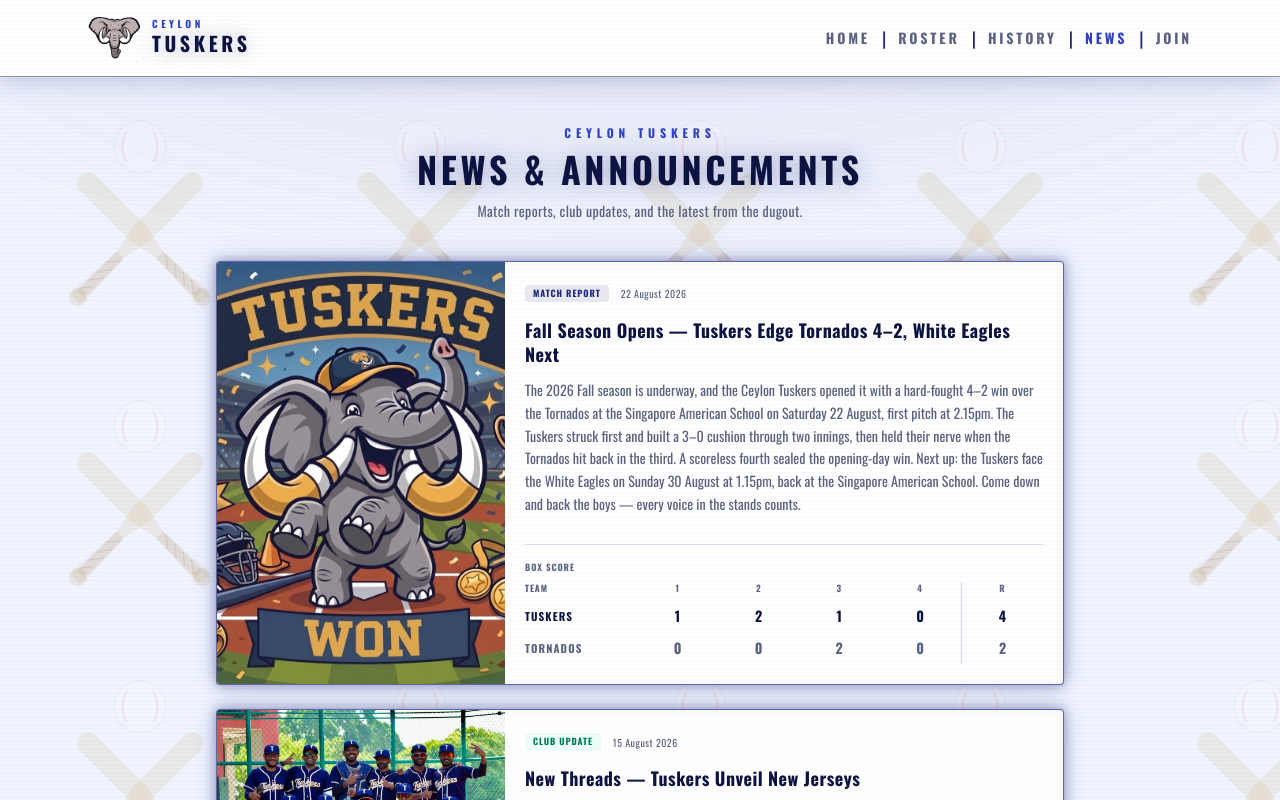
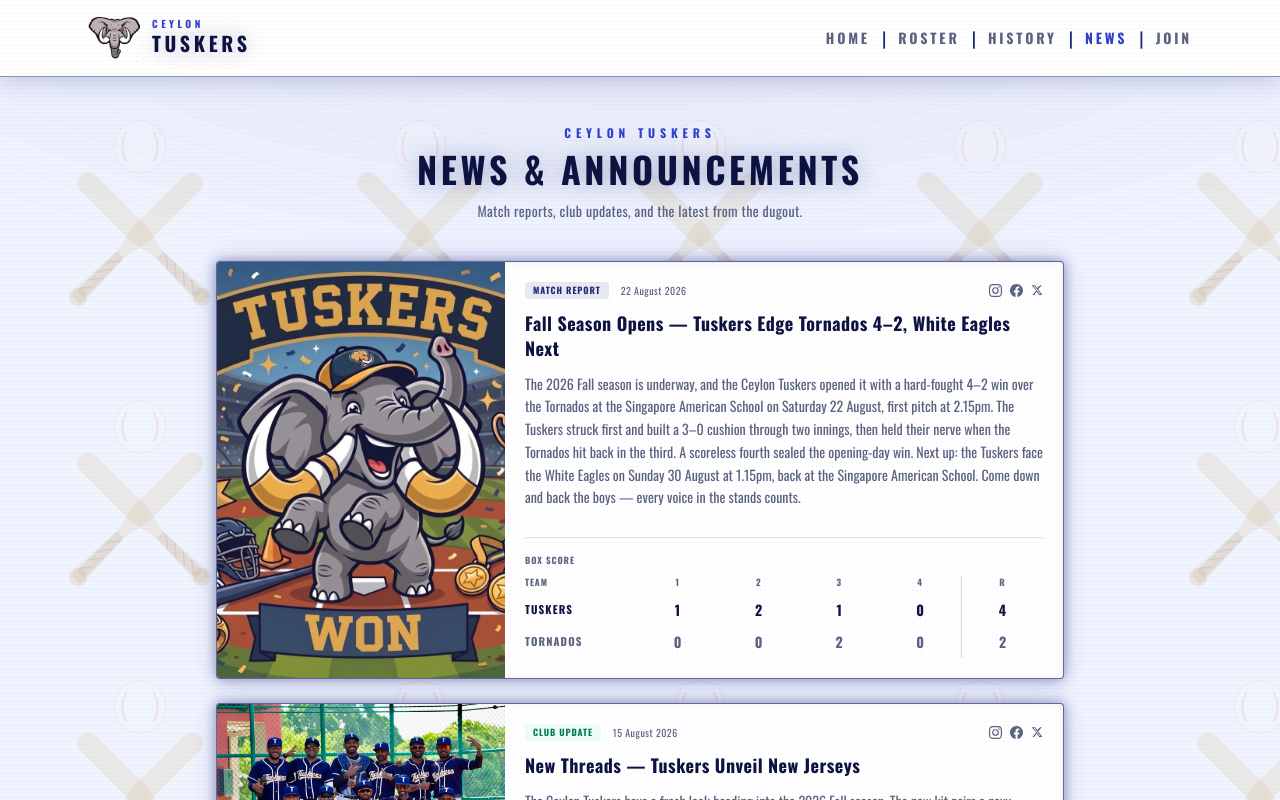
Before and after one commit to ambarox/tuskers-web, a Next.js app: page /news in a window 1280 px wide. Shown: the top 800 px of the page. Built offline with nearby package versions, Linux system fonts and the light colour scheme; some icons are missing.

Commit message:
Integrate `ShareIcons` component into News page and LatestNewsCard; enhance article accessibility with unique IDs and scroll positioning.

```diff
--- /dev/null
+++ b/src/components/ShareIcons.tsx
@@ -0,0 +1,56 @@
+"use client";
+
+const PAGE_URL = "https://tuskers.sg/news";
+
+export default function ShareIcons({
+  title,
+  summary,
+  url = PAGE_URL,
+}: {
+  title: string;
+  summary: string;
+  url?: string;
+}) {
+  const encoded    = encodeURIComponent(url);
+  const encodedMsg = encodeURIComponent(`${title} — ${summary.slice(0, 80)}...`);
+
+  const facebookUrl = `https://www.facebook.com/sharer/sharer.php?u=${encoded}`;
+  const xUrl        = `https://x.com/intent/tweet?text=${encodedMsg}&url=${encoded}`;
+
+  const handleInstagram = async () => {
+    if (typeof navigator !== "undefined" && "share" in navigator) {
+      try {
+        await (navigator as Navigator & { share: (d: object) => Promise<void> }).share({
+          title,
+          text: summary,
+          url,
+        });
+      } catch { /* user cancelled */ }
+    } else {
+      window.open("https://www.instagram.com/tuskers.baseball", "_blank");
+    }
+  };
+
+  return (
+    <div className="flex items-center gap-2">
+      <button onClick={handleInstagram} aria-label="Share on Instagram"
+        className="text-[#5a6280] hover:text-[#E1306C] transition-colors duration-200">
+        <svg width="13" height="13" viewBox="0 0 24 24" fill="currentColor">
+          <path d="M12 2.163c3.204 0 3.584.012 4.85.07 3.252.148 4.771 1.691 4.919 4.919.058 1.265.069 1.645.069 4.849 0 3.205-.012 3.584-.069 4.849-.149 3.225-1.664 4.771-4.919 4.919-1.266.058-1.644.07-4.85.07-3.204 0-3.584-.012-4.849-.07-3.26-.149-4.771-1.699-4.919-4.92-.058-1.265-.07-1.644-.07-4.849 0-3.204.013-3.583.07-4.849.149-3.227 1.664-4.771 4.919-4.919 1.266-.057 1.645-.069 4.849-.069zM12 0C8.741 0 8.333.014 7.053.072 2.695.272.273 2.69.073 7.052.014 8.333 0 8.741 0 12c0 3.259.014 3.668.072 4.948.2 4.358 2.618 6.78 6.98 6.98C8.333 23.986 8.741 24 12 24c3.259 0 3.668-.014 4.948-.072 4.354-.2 6.782-2.618 6.979-6.98.059-1.28.073-1.689.073-4.948 0-3.259-.014-3.667-.072-4.947-.196-4.354-2.617-6.78-6.979-6.98C15.668.014 15.259 0 12 0zm0 5.838a6.162 6.162 0 1 0 0 12.324 6.162 6.162 0 0 0 0-12.324zM12 16a4 4 0 1 1 0-8 4 4 0 0 1 0 8zm6.406-11.845a1.44 1.44 0 1 0 0 2.881 1.44 1.44 0 0 0 0-2.881z"/>
+        </svg>
+      </button>
+      <a href={facebookUrl} target="_blank" rel="noopener noreferrer" aria-label="Share on Facebook"
+        className="text-[#5a6280] hover:text-[#1877F2] transition-colors duration-200">
+        <svg width="13" height="13" viewBox="0 0 24 24" fill="currentColor">
+          <path d="M24 12.073c0-6.627-5.373-12-12-12s-12 5.373-12 12c0 5.99 4.388 10.954 10.125 11.854v-8.385H7.078v-3.47h3.047V9.43c0-3.007 1.792-4.669 4.533-4.669 1.312 0 2.686.235 2.686.235v2.953H15.83c-1.491 0-1.956.925-1.956 1.874v2.25h3.328l-.532 3.47h-2.796v8.385C19.612 23.027 24 18.062 24 12.073z"/>
+        </svg>
+      </a>
+      <a href={xUrl} target="_blank" rel="noopener noreferrer" aria-label="Share on X"
+        className="text-[#5a6280] hover:text-[#0d1340] transition-colors duration-200">
+        <svg width="12" height="12" viewBox="0 0 24 24" fill="currentColor">
+          <path d="M18.244 2.25h3.308l-7.227 8.26 8.502 11.24H16.17l-4.714-6.231-5.401 6.231H2.748l7.73-8.835L1.254 2.25H8.08l4.253 5.622 5.912-5.622zm-1.161 17.52h1.833L7.084 4.126H5.117z"/>
+        </svg>
+      </a>
+    </div>
+  );
+}
```
